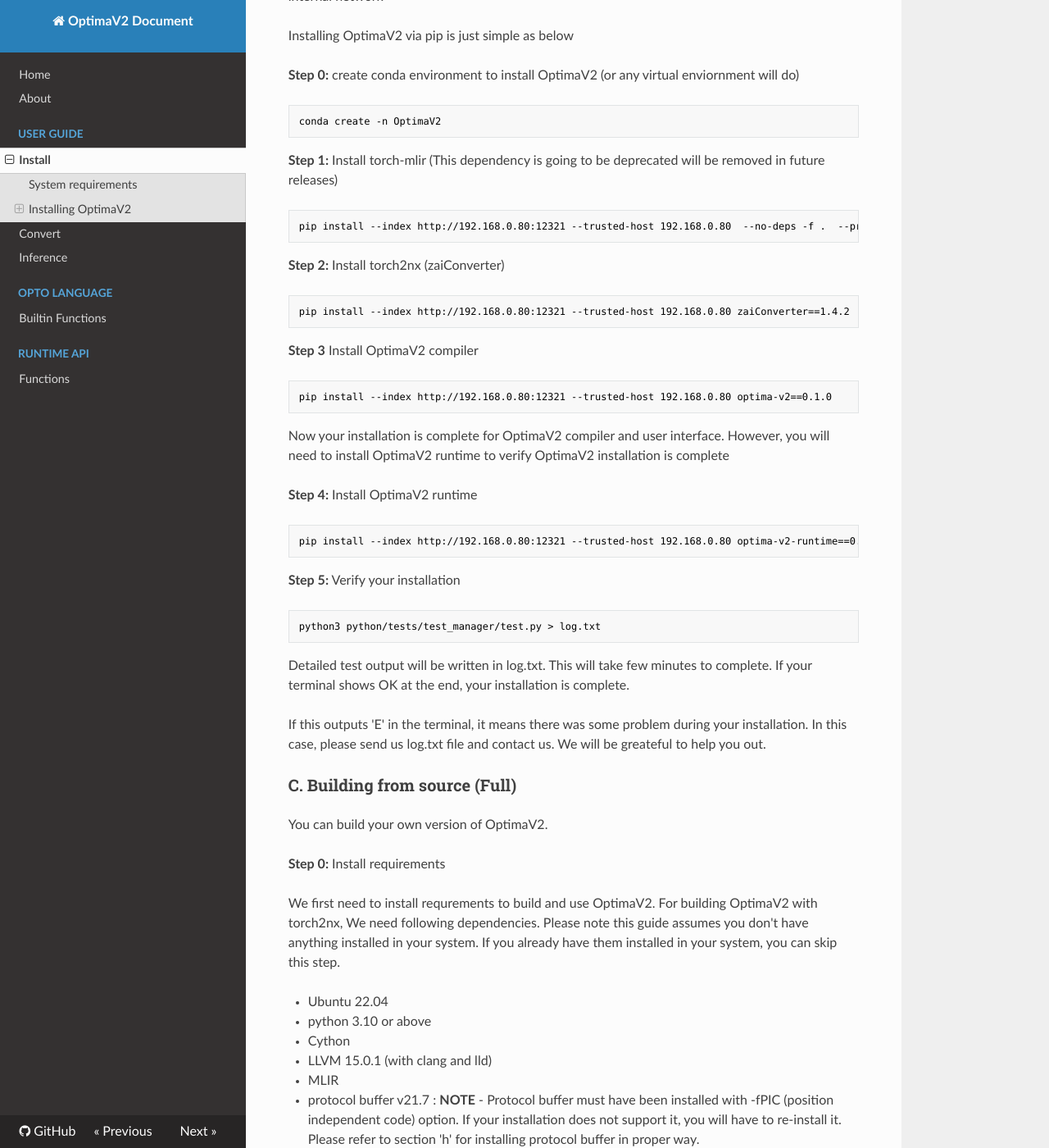
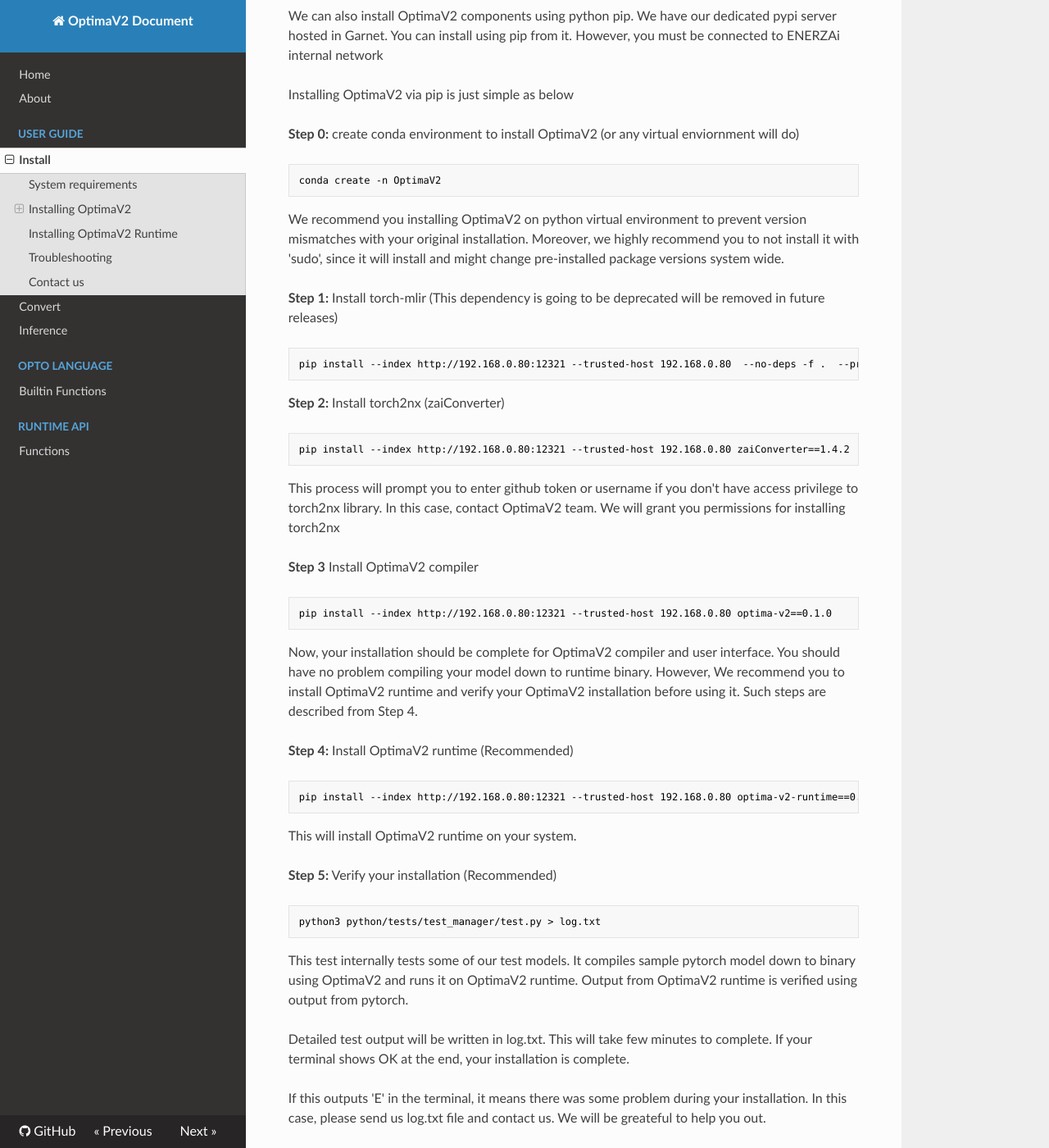
Before and after one commit to ENERZAi/OptimaV2-Docs, an MkDocs documentation site: the page built from docs/guide/install.md, in a window 1280 px wide and 1400 px high, scrolled down 1550 px. Shown: the whole window at 82% size. Built offline with MkDocs 1.6.1, drawn with Linux system fonts in a browser that asks for light colours; nearby versions of some CDN libraries; some of the changed text lies outside the part shown.

Commit message:
add : documents for troubleshooting

````diff
--- a/docs/guide/install.md
+++ b/docs/guide/install.md
@@ -1,6 +1,6 @@
 # Installation guide
 
-There are several ways to install OptimaV2. This document will guide you for installing the OptimaV2 in your system.
+This document will guide you for installing the OptimaV2 in your systemm and OptimaV2 runtime on your target.
 
 There are 3 components required to compile and run your model with OptimaV2
 
@@ -9,7 +9,9 @@
 * torch2nx
 * torch-mlir (To be deprecated)
 
-This guide will let you install all requirements for using OptimaV2, Assuming you have host system satisfying _System requirements_ and python 3.10 or above installed with virtual environment tool (venv or anaconda).
+This guide will let you install all requirements for using OptimaV2, Assuming you have host system satisfying _System requirements_ connected to ENERZAi local network, and python 3.10 or above installed with virtual environment tool (venv or anaconda).
+
+Since OptimaV2 is on alpha testing phase, it is not yet open to public network yet. Therefore, you must be connected to ENERZAi local network for installation. We apologize for this inconvenience.
 
 ### System requirements
 
@@ -58,6 +60,7 @@
 ```bash
 conda create -n OptimaV2
 ```
+We recommend you installing OptimaV2 on python virtual environment to prevent version mismatches with your original installation. Moreover, we highly recommend you to not install it with 'sudo', since it will install and might change pre-installed package versions system wide.
 
 **Step 1:** Install torch-mlir (This dependency is going to be deprecated will be removed in future releases)
 ```bash
@@ -68,23 +71,28 @@
 ```bash
 pip install --index http://192.168.0.80:12321 --trusted-host 192.168.0.80 zaiConverter==1.4.2
 ```
+This process will prompt you to enter github token or username if you don't have access privilege to torch2nx library. In this case, contact OptimaV2 team. We will grant you permissions for installing torch2nx
 
 **Step 3** Install OptimaV2 compiler
 ```bash
 pip install --index http://192.168.0.80:12321 --trusted-host 192.168.0.80 optima-v2==0.1.0
 ```
 
-Now your installation is complete for OptimaV2 compiler and user interface. However, you will need to install OptimaV2 runtime to verify OptimaV2 installation is complete
+Now, your installation should be complete for OptimaV2 compiler and user interface. You should have no problem compiling your model down to runtime binary. However, We recommend you to install OptimaV2 runtime and verify your OptimaV2 installation before using it. Such steps are described from Step 4.
 
-**Step 4:** Install OptimaV2 runtime
+**Step 4:** Install OptimaV2 runtime (Recommended)
 ```bash
 pip install --index http://192.168.0.80:12321 --trusted-host 192.168.0.80 optima-v2-runtime==0.1.0
 ```
 
-**Step 5:** Verify your installation
+This will install OptimaV2 runtime on your system.
+
+**Step 5:** Verify your installation (Recommended)
 ```bash
 python3 python/tests/test_manager/test.py > log.txt
 ```
+This test internally tests some of our test models. It compiles sample pytorch model down to binary using OptimaV2 and runs it on OptimaV2 runtime. Output from OptimaV2 runtime is verified using output from pytorch.
+
 Detailed test output will be written in log.txt. This will take few minutes to complete. If your terminal shows OK at the end, your installation is complete.
 
 If this outputs 'E' in the terminal, it means there was some problem during your installation. In this case, please send us log.txt file and contact us. We will be greateful to help you out.
@@ -209,13 +217,13 @@
 git submodule update --init --remote --recursive
 ```
 
-**Step 2**: Install torch2nx (You will need read privilege to torch2nx)
+**Step 2**: Install torch2nx(zaiConverter)
 
 ```bash
-pip install git+ssh://git@github.com/ENERZAi/torch2nx
+pip install --index http://192.168.0.80:12321 --trusted-host 192.168.0.80 zaiConverter==1.4.2
 ```
 
-**Step 3:** Install runtime (For this process, you will need to be inside ENERZAi local network)
+**Step 3:** Install runtime
 
 ```bash
 # This installs runtime from enerzai private pypi. Therefore, you need to be inside the enerzai internal network
@@ -239,3 +247,28 @@
 ```
 
 If this finishes with OK, it verifies your installation was successful
+
+
+## Installing OptimaV2 Runtime
+
+Installing OptimaV2 runtime can be done with single _pip install_ command.
+```bash
+pip install --index http://192.168.0.80:12321 --trusted-host 192.168.0.80 optima-v2-runtime==0.1.0
+```
+
+Just make sure you install your OptimaV2 runtime on your target device (The device you will run inference).
+
+
+## Troubleshooting
+1. Building MLIR fails with compiler or linker errors
+   * It turns out compilation with MLIR fails when built with GNU toolchains. We recommend using LLVM toolchain for building MLIR
+2. Torch2nx installation requires github token or password, but I don't have one
+   * Please contact OptimaV2 team. We will grant you permissions for installing torch2nx
+
+## Contact us
+We will be always grateful to help you with using OptimaV2 runtime.
+You can contact one of our team members
+* Jaewoo Kim (김재우) jaewoo.kim@enerzai.com
+* Jaeyoon Yoo (유재윤) jaeyoon.yoo@enerzai.com
+* Jinhwan Shin (신진환) jinhwan.shin@enerzai.com
+* Changbeom Kang (강창범) changbeom.kang@enerzai.com
````
